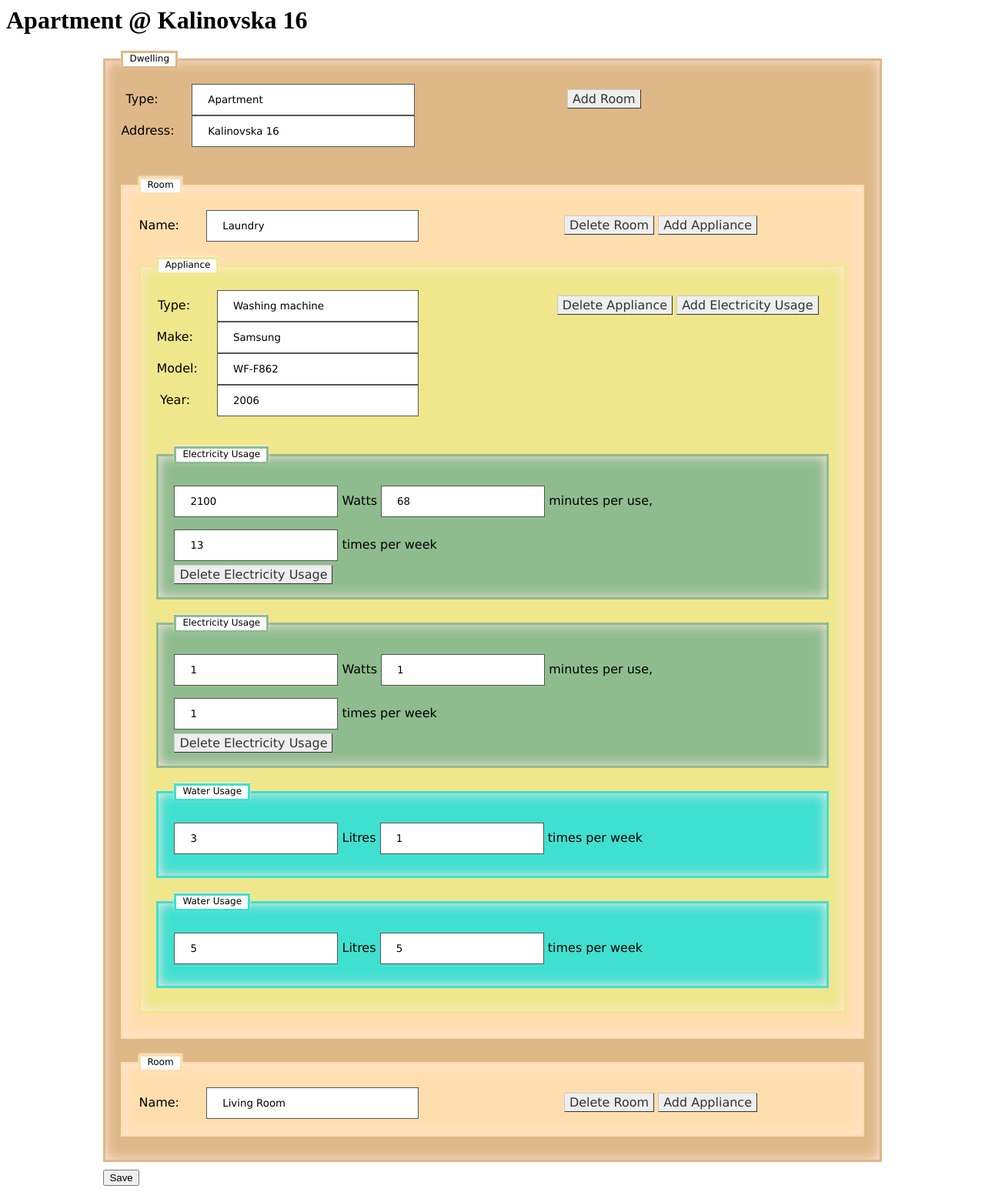
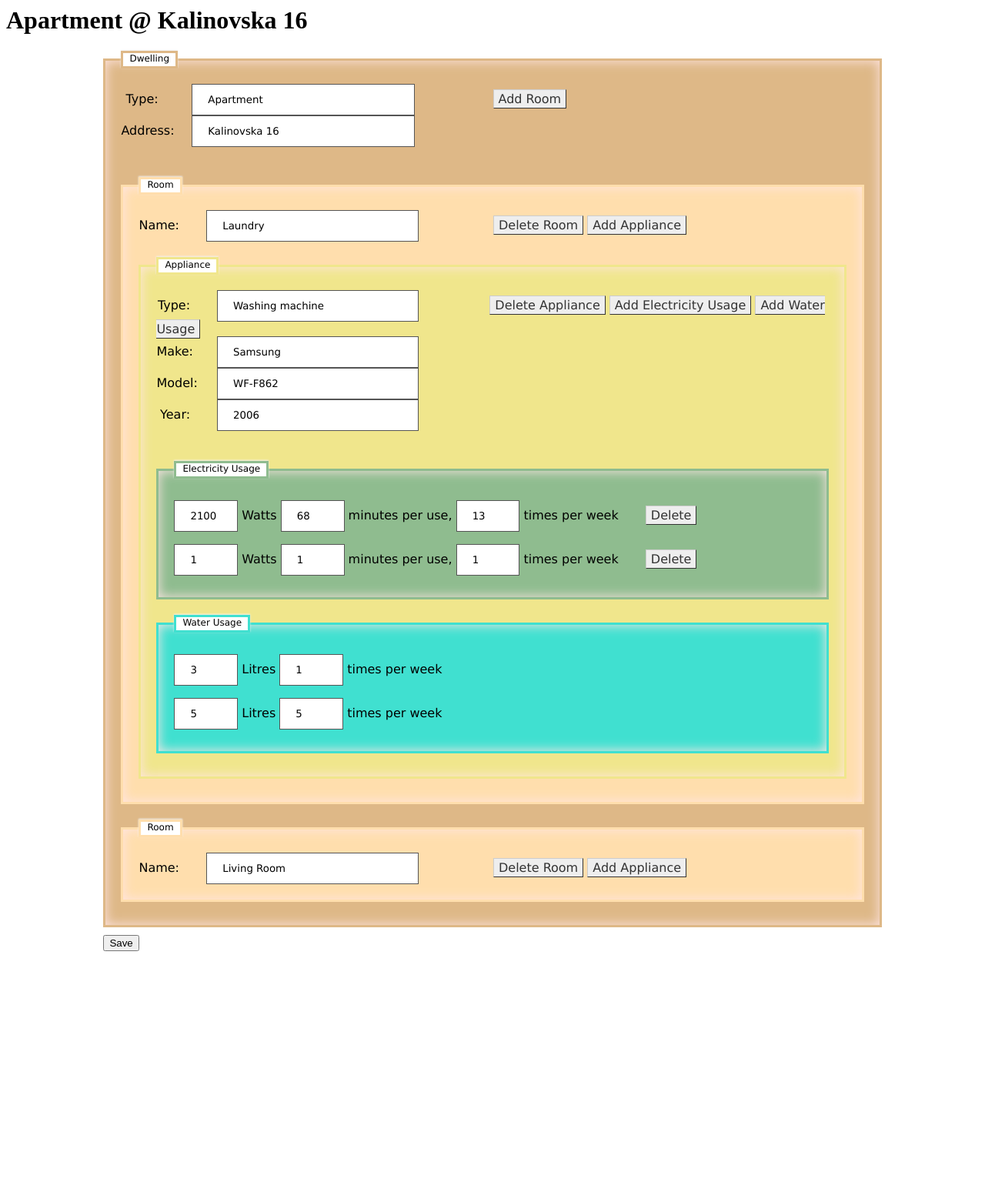
Before and after one commit to Janko-Kremovy/household, a Django app: page /expenses/1/ in a window 1280 px wide. Shown: the whole page at 77% size. After the commit the page ends 1236 px from the top, so only its background shows below. Run offline with Django 3.2, Linux system fonts and the light colour scheme; data comes from the database, SQL or seed files in the repository; both versions use the stored data as it was after the commit.

Commit message:
added water usage add feature

```diff
--- a/expenses/static/expenses/dwelling.css
+++ b/expenses/static/expenses/dwelling.css
@@ -29,7 +29,7 @@ label.dwelling + input.dwelling {
     width: 30%;
     /* large margin-right to force the next element to the new-line
        and margin-left to create a gutter between the label and input */
-    margin: 0 20% 0 4%;
+    margin: 0 10% 0 4%;
 }
 
 input[type=text] {
@@ -51,11 +51,11 @@ input[type=text].appliance {
 }
 
 input[type=text].electricity_usage {
-    width: fit-content;
+    width: 10%;
 }
 
 input[type=text].water_usage {
-    width: fit-content;
+    width: 10%;
 }
 
 fieldset{
--- a/expenses/templates/expenses/dwelling_detail.html
+++ b/expenses/templates/expenses/dwelling_detail.html
@@ -32,32 +32,34 @@
         <fieldset class="appliance"><legend class="appliance">Appliance</legend>
         <label class="dwelling">Type:</label><input type="text" class="dwelling" name="appliance_type{{ appliance.id }}" value="{{ appliance.type }}" />
         <a href="{% url 'appliance_delete' appliance.id %}" class="button">Delete Appliance</a>
-        <a href="{% url 'electricity_usage_add' appliance.id %}" class="button">Add Electricity Usage</a></br>
+        <a href="{% url 'electricity_usage_add' appliance.id %}" class="button">Add Electricity Usage</a>
+        <a href="{% url 'water_usage_add' appliance.id %}" class="button">Add Water Usage</a></br>
         <label class="dwelling">Make:</label><input type="text" class="dwelling" name="appliance_make{{ appliance.id }}" value="{{ appliance.make }}" /></br>
         <label class="dwelling">Model:</label><input type="text" class="dwelling" name="appliance_model{{ appliance.id }}" value="{{ appliance.model }}" /></br>
         <label class="dwelling">Year:</label><input type="text" class="dwelling" name="appliance_year{{ appliance.id }}" value="{{ appliance.year }}" /></br>
         </br>
 
+        <fieldset class="electricity_usage"><legend class="electricity_usage">Electricity Usage</legend>
         {% for electricity_usage in appliance.electricityusage_set.all %}
-            <fieldset class="electricity_usage"><legend class="electricity_usage">Electricity Usage</legend>
             <input type="text"  class="electricity_usage" name="electricity_usage_watts{{ electricity_usage.id }}" value="{{ electricity_usage.watts }}" />
             <label>Watts</label>
             <input type="text" class="electricity_usage" name="electricity_usage_time_minutes{{ electricity_usage.id }}" value="{{ electricity_usage.time_minutes }}" />
             <label>minutes per use, </label>
             <input type="text" class="electricity_usage" name="electricity_usage_occurrences_per_week{{ electricity_usage.id }}" value="{{ electricity_usage.occurrences_per_week }}" />
-            <label>times per week</label></br>
-            <a href="{% url 'electricity_usage_delete' electricity_usage.id %}" class="button">Delete Electricity Usage</a>
-            </fieldset>
+            <label style="margin-right: 30px;">times per week</label></t>
+            <a href="{% url 'electricity_usage_delete' electricity_usage.id %}" class="button">Delete</a></br>
         {% endfor %}
+        </fieldset>
 
+        <fieldset class="water_usage"><legend class="water_usage">Water Usage</legend>
         {% for water_usage in appliance.waterusage_set.all %}
-            <fieldset class="water_usage"><legend class="water_usage">Water Usage</legend>
             <input type="text"  class="water_usage" name="water_usage_litres{{ water_usage.id }}" value="{{ water_usage.litres }}" />
             <label>Litres</label>
             <input type="text" class="water_usage" name="water_usage_occurrences_per_week{{ water_usage.id }}" value="{{ water_usage.occurrences_per_week }}" />
             <label>times per week</label></br>
-            </fieldset>
+
         {% endfor %}
+        </fieldset>
         </fieldset>
     {% endfor %}
 
--- /dev/null
+++ b/expenses/templates/expenses/water_usage_add.html
@@ -0,0 +1,5 @@
+<form action="{% url 'water_usage_add' appliance.id %}" method="post">
+    {% csrf_token %}
+    {{ form }}
+    <input type="submit" value="Submit" />
+</form>
--- a/expenses/urls.py
+++ b/expenses/urls.py
@@ -7,6 +7,7 @@ urlpatterns = [
     url(r'^(?P<dwelling_id>[0-9]+)/room/add/$', views.room_add, name='room_add'),
     url(r'^(?P<room_id>[0-9]+)/appliance/add/$', views.appliance_add, name='appliance_add'),
     url(r'^(?P<appliance_id>[0-9]+)/electricity_usage/add/$', views.electricity_usage_add, name='electricity_usage_add'),
+    url(r'^(?P<appliance_id>[0-9]+)/water_usage/add/$', views.water_usage_add, name='water_usage_add'),
     url(r'^room/delete/(?P<pk>\d+)/$', views.RoomDelete.as_view(), name="room_delete"),
     url(r'^appliance/delete/(?P<pk>\d+)/$', views.ApplianceDelete.as_view(), name="appliance_delete"),
     url(r'^electricity_usage/delete/(?P<pk>\d+)/$', views.ElectricityUsageDelete.as_view(), name="electricity_usage_delete"),
--- a/expenses/views.py
+++ b/expenses/views.py
@@ -3,8 +3,8 @@ from django.http import HttpResponseRedirect
 from django.shortcuts import render, get_object_or_404
 from django.views.generic import DeleteView
 
-from expenses.models import Dwelling, Room, Appliance, ElectricityUsage
-from .forms import RoomForm, ApplianceForm, ElectricityUsageForm
+from expenses.models import Dwelling, Room, Appliance, ElectricityUsage, WaterUsage
+from .forms import RoomForm, ApplianceForm, ElectricityUsageForm, WaterUsageForm
 
 
 class RoomDelete(DeleteView):
@@ -47,6 +47,7 @@ def room_add(request, dwelling_id):
 
     return render(request, 'expenses/room_add.html', {'form': form, 'dwelling': Dwelling.objects.get(pk=dwelling_id)})
 
+
 def appliance_add(request, room_id):
     # if this is a POST request we need to process the form data
     if request.method == 'POST':
@@ -76,6 +77,7 @@ def appliance_add(request, room_id):
 
     return render(request, 'expenses/appliance_add.html', {'form': form, 'room': Room.objects.get(pk=room_id)})
 
+
 def electricity_usage_add(request, appliance_id):
     # if this is a POST request we need to process the form data
     if request.method == 'POST':
@@ -101,6 +103,30 @@ def electricity_usage_add(request, appliance_id):
 
     return render(request, 'expenses/electricity_usage_add.html', {'form': form, 'appliance': Appliance.objects.get(pk=appliance_id)})
 
+
+def water_usage_add(request, appliance_id):
+    # if this is a POST request we need to process the form data
+    if request.method == 'POST':
+        # create a form instance and populate it with data from the request:
+        form = WaterUsageForm(request.POST)
+        # check whether it's valid:
+        if form.is_valid():
+            # process the data in form.cleaned_data as required
+            # ...
+            # redirect to a new URL:
+            new_water_usage = WaterUsage()
+            new_water_usage.litres = form.cleaned_data['litres']
+            new_water_usage.occurrences_per_week = form.cleaned_data['occurrences_per_week']
+            new_water_usage.appliance = Appliance.objects.get(pk=appliance_id)
+            dwelling = Dwelling.objects.get(pk=new_water_usage.appliance.room.dwelling.id)
+            new_water_usage.save()
+            return HttpResponseRedirect(reverse('dwelling_detail', args=(dwelling.id,)))
+
+    # if a GET (or any other method) we'll create a blank form
+    else:
+        form = WaterUsageForm()
+
+    return render(request, 'expenses/water_usage_add.html', {'form': form, 'appliance': Appliance.objects.get(pk=appliance_id)})
 
 def index(request):
     dwelling_list = Dwelling.objects.all
```
Also changed, not shown: expenses/forms.py (+7 -1 lines), db.sqlite3.
